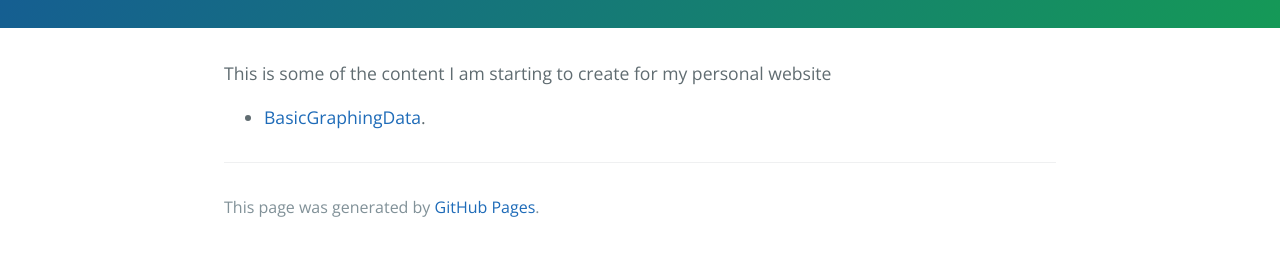
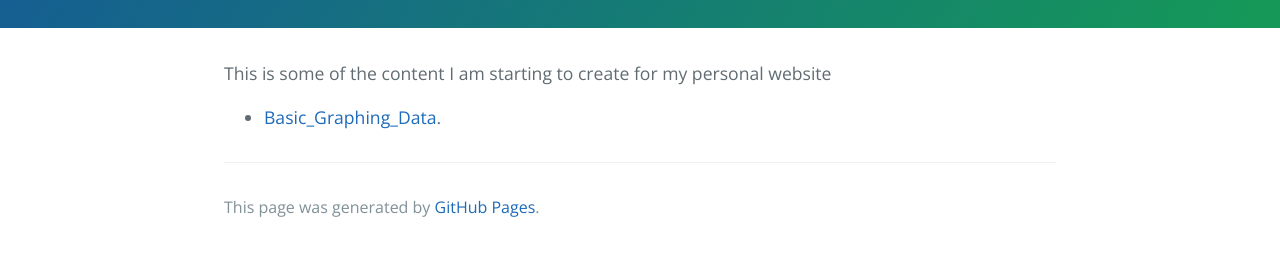
Before and after one commit to EnGinear87/EnGinear87.github.io, a Jekyll site: the page built from index.md, in a window 1280 px wide. Shown: the part 289-545 px from the top of the page. Built offline with Jekyll 4.4.1, drawn with Linux system fonts in a browser that asks for light colours; our own code applies the rules of GitHub Pages for plain Markdown files.

Commit message:
Update index.md

```diff
--- a/index.md
+++ b/index.md
@@ -4,4 +4,4 @@ description: This is my first testing done inside of GitHub
 ---
 
 This is some of the content I am starting to create for my personal website
-- [BasicGraphingData](./BasicGraphingData/index.md).
+- [Basic_Graphing_Data](./Basic_Graphing_Data/index.md).
```
